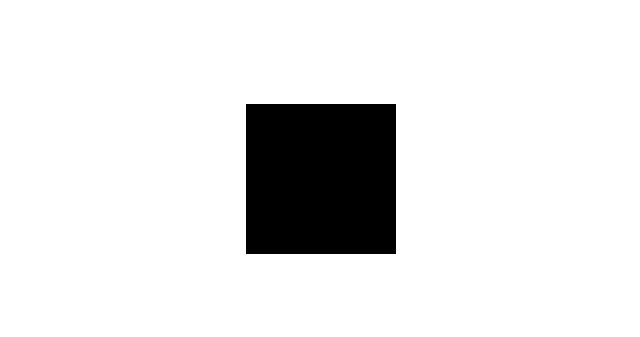
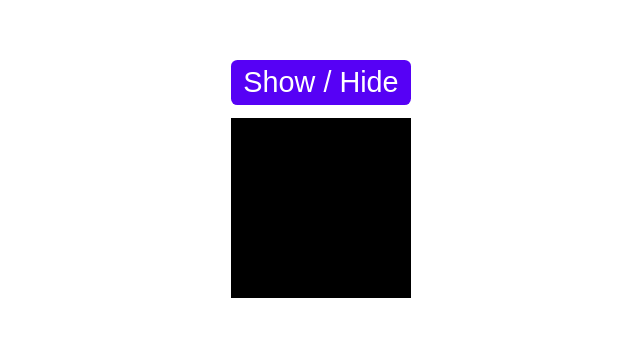
Before and after one commit to Shahrukh-elRed/framer-motion-demo, a React (Create React App) app: page / in a window 1280 px wide. Shown: the part 221-558 px from the top of the page, without its empty margins (319-959 px from the left). Built offline with nearby package versions, Linux system fonts and the light colour scheme.

Commit message:
rotate on button click with smooth animation

```diff
--- a/src/App.css
+++ b/src/App.css
@@ -16,7 +16,7 @@
 }
 
 .basics_of_motion_square {
-    height: 150px;
-    width: 150px;
+    height: 180px;
+    width: 180px;
     background: black;
 }
--- a/src/components/BasicsOfMotion.jsx
+++ b/src/components/BasicsOfMotion.jsx
@@ -1,24 +1,38 @@
-import { backInOut, motion } from "framer-motion";
+import { motion, AnimatePresence } from "framer-motion";
+import { useState } from "react";
 
 const BasicsOfMotion = () => {
+    const [isVisible, setIsVisible] = useState(true)
+
     return (
         <div className="basics_of_motion">
+            <motion.button onClick={() => setIsVisible(!isVisible)} className="example_button" layout>
+                Show / Hide
+            </motion.button>
+            <AnimatePresence mode="popLayout">
+                {
+                    isVisible &&
                         <motion.div
                             initial={{
-                rotate: "0deg"
+                                rotate: "0deg",
+                                scale: 0
                             }}
                             animate={{
-                rotate: "180deg"
+                                rotate: "180deg",
+                                scale: 1
                             }}
                             exit={{
-                rotate: "0deg"
+                                rotate: "0deg",
+                                scale: 0
                             }}
                             transition={{
                                 duration: 1,
-                ease: backInOut
+                                ease: "backInOut"
                             }}
                             className="basics_of_motion_square">
                         </motion.div>
+                }
+            </AnimatePresence>
         </div>
     )
 }
```
Lines whose indentation alone changed are shown as unchanged.
